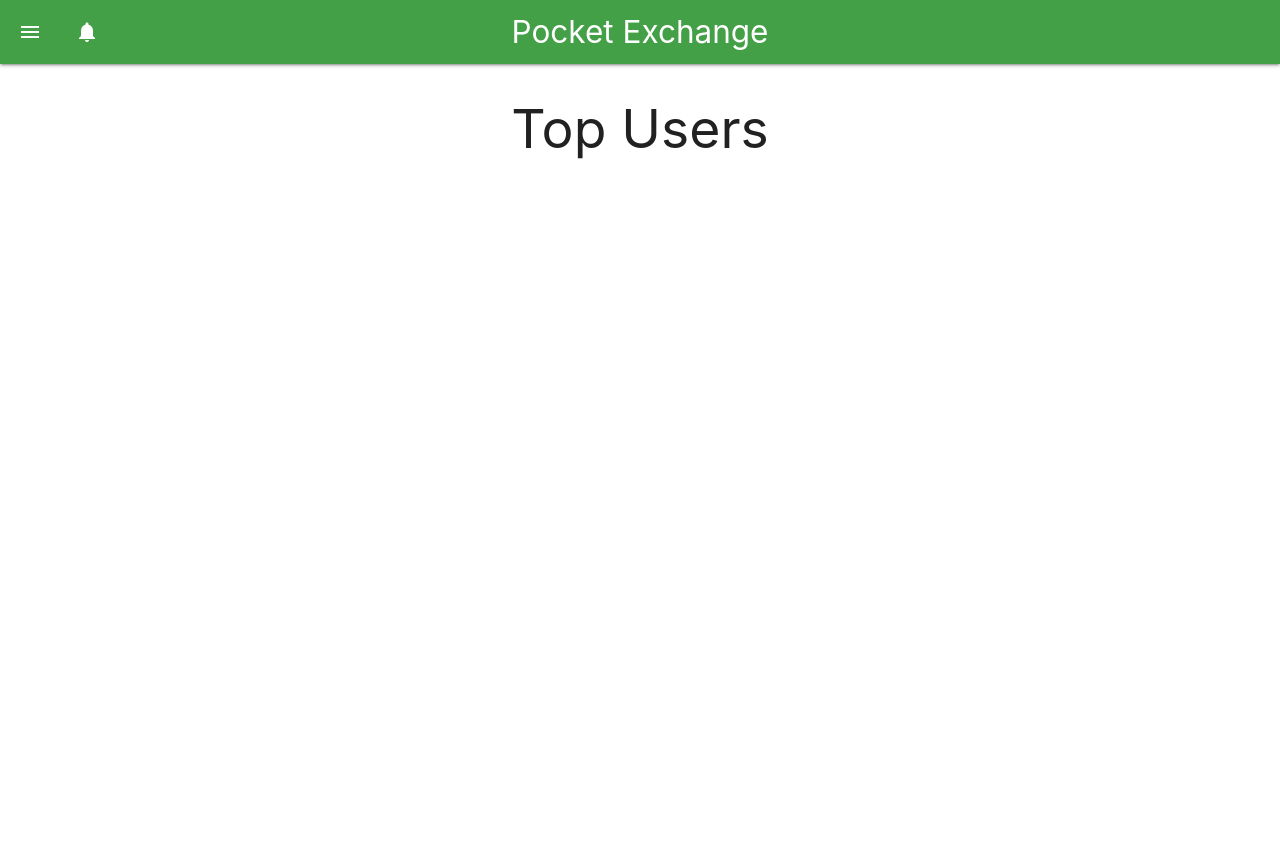
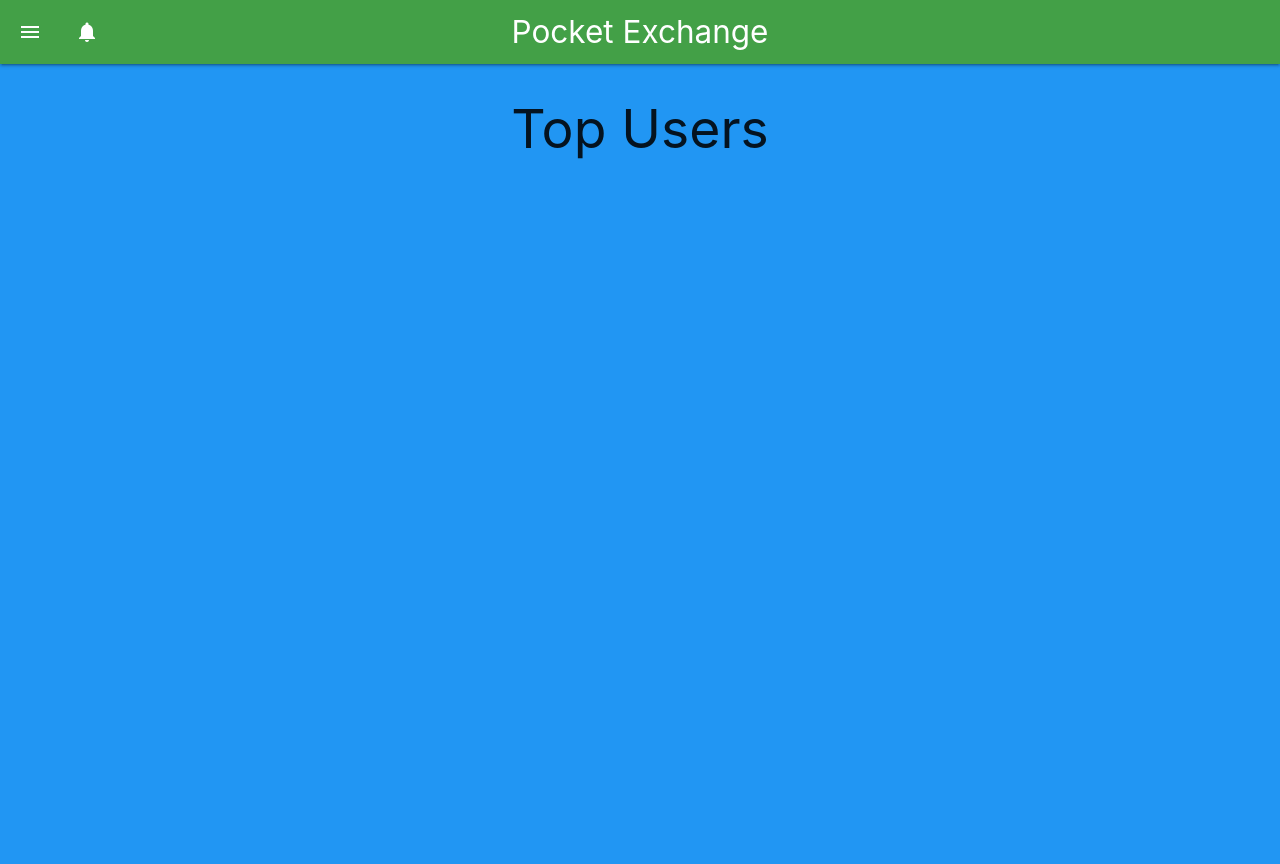
Before and after one commit to TriniWeb-Pirates/Pocket_Exchange_App, a Flask app: page /leaderboard in a window 1280 px wide. Before the commit the page ends 159 px from the top, so only its background shows below. Run offline with Flask 3, Linux system fonts and the light colour scheme; parts of the project's set-up code (start-up, migrations or seed data) failed here and were passed over; some web fonts are replaced.

Commit message:
leaderboard css added

```diff
--- a/App/templates/LeaderBoard.html
+++ b/App/templates/LeaderBoard.html
@@ -12,7 +12,42 @@
   <meta name="viewport" content="width=device-width, initial-scale=1.0">
   <link rel="stylesheet" href="https://fonts.googleapis.com/icon?family=Material+Icons">
   <link rel="stylesheet" href="https://cdnjs.cloudflare.com/ajax/libs/materialize/1.0.0/css/materialize.min.css">
+
+  <style>
+    body {
+      background-color: #2196f3;
+    }
+
+    .container {
+      display: flex;
+      justify-content: center;
+      align-items: center;
+      height: 100vh;
+      position: relative;
+    }
+
+    h2.center {
+      position: absolute;
+      top: 0;
+      left: 50%;
+      transform: translateX(-50%);
+    }
+
+    .card {
+      background-color: white;
+    }
+
+    .card-action button {
+      background-color: red;
+      color: white;
+    }
+
+    .card-action button:hover {
+      background-color: green;
+    }
+  </style>
 </head>
+
 <body>
 
   <div class="container">
```
